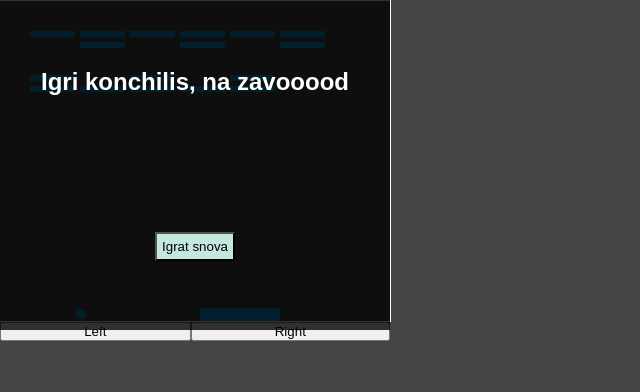
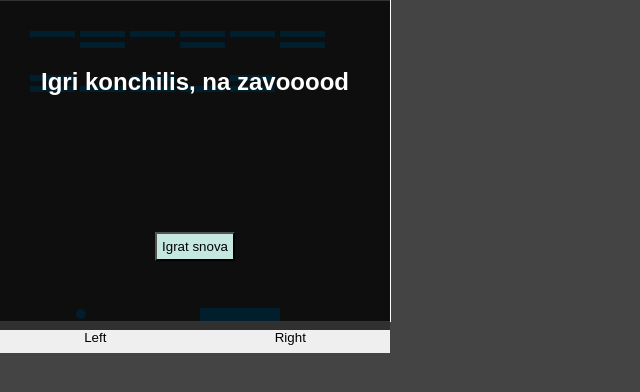
Before and after one commit to volodinSergey/testwork_chap-app-for-involta, a Vue app: page / in a window 1280 px wide. Shown: the top 392 px of the page, without its empty margins (0-640 px from the left). Built offline with nearby package versions, Linux system fonts and the light colour scheme; what vue-tg would draw is missing.

Commit message:
feat: work  version of the game

```diff
--- a/src/Arcanoid.vue
+++ b/src/Arcanoid.vue
@@ -243,6 +243,8 @@ isGameOver.value = false
   .controls__control {
     flex-grow: 1;
     color: #000;
+    padding: 8px;
+    border: none;
   }
 
   .play-again-button {
```
